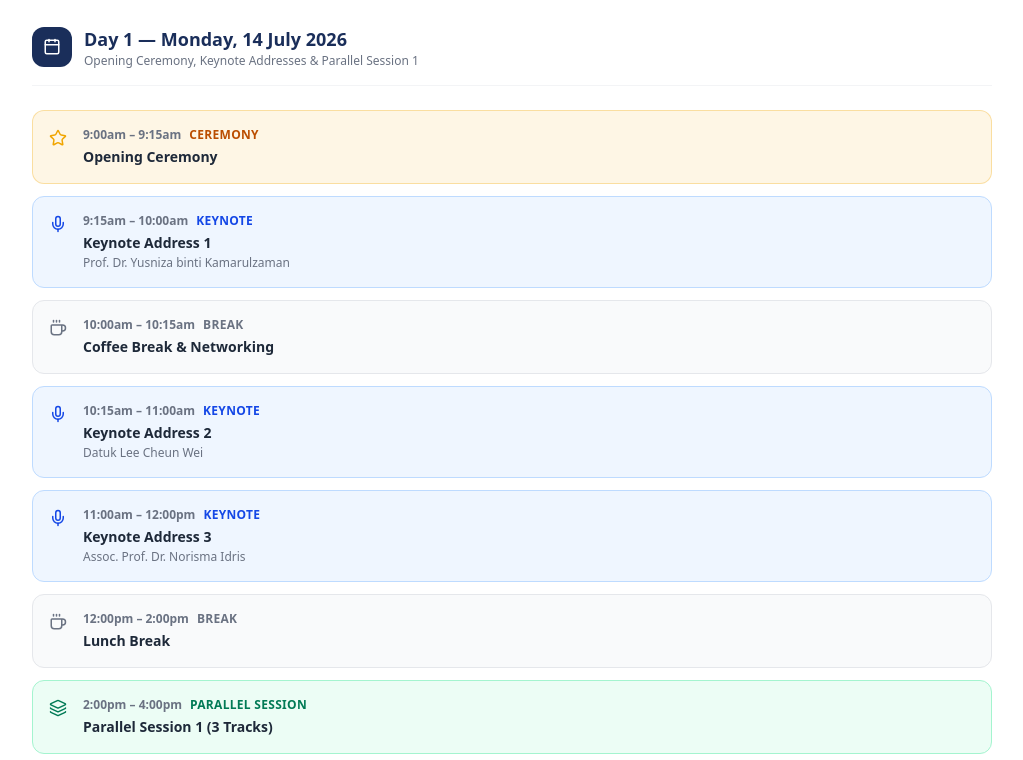
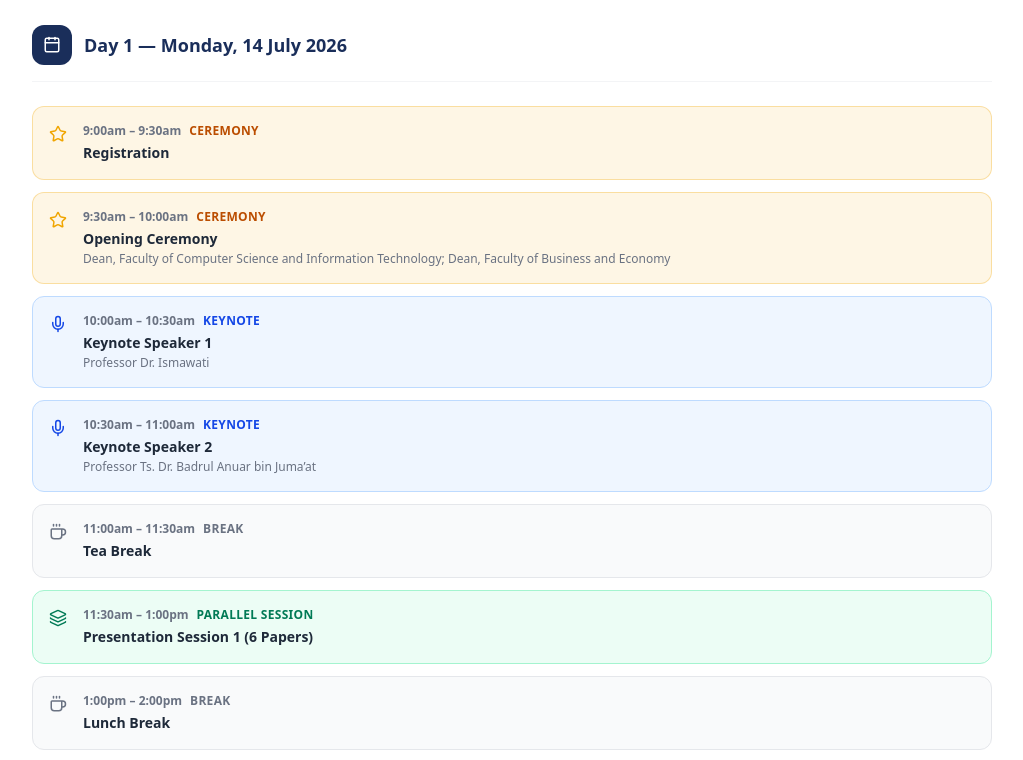
Before and after one commit to adamarbain/International-Conference-Nextgen-2026, a Next.js app: page /programme in a window 1280 px wide. Shown: the part 500-1260 px from the top of the page, without its empty margins (128-1151 px from the left). Built offline with nearby package versions, Linux system fonts and the light colour scheme.

Commit message:
Adjustments according to instructions 5

```diff
--- a/src/app/programme/page.tsx
+++ b/src/app/programme/page.tsx
@@ -79,14 +79,11 @@ export default function ProgrammePage() {
                     <h2 className="font-bold text-navy text-lg">
                       Day 1 — Monday, 14 July 2026
                     </h2>
-                    <p className="text-xs text-gray-500">
-                      Opening Ceremony, Keynote Addresses & Parallel Session 1
-                    </p>
                   </div>
                 </div>
                 <DaySchedule
                   items={day1Schedule}
-                  parallelSessions={parallelSession1}
+                  //parallelSessions={parallelSession1}
                 />
               </motion.div>
             ) : (
@@ -105,15 +102,11 @@ export default function ProgrammePage() {
                     <h2 className="font-bold text-navy text-lg">
                       Day 2 — Tuesday, 15 July 2026
                     </h2>
-                    <p className="text-xs text-gray-500">
-                      Parallel Sessions 2 & 3, Closing Ceremony & Best Paper
-                      Award
-                    </p>
                   </div>
                 </div>
                 <DaySchedule
                   items={day2Schedule}
-                  parallelSessions={[...parallelSession2, ...parallelSession3]}
+                  //parallelSessions={[...parallelSession2, ...parallelSession3]}
                 />
                 <div className="mt-6 bg-blue-50 rounded-xl p-4 border border-blue-100">
                   <p className="text-xs text-blue-700 font-medium">
--- a/src/data/seminar.ts
+++ b/src/data/seminar.ts
@@ -311,54 +311,78 @@ export const importantDates: ImportantDate[] = [
 // ─── Schedule ─────────────────────────────────────────────────────────────────
 
 export const day1Schedule: ScheduleItem[] = [
-  { time: "9:00am – 9:15am", title: "Opening Ceremony", type: "ceremony" },
+  { time: "9:00am – 9:30am", title: "Registration", type: "ceremony" },
   {
-    time: "9:15am – 10:00am",
-    title: "Keynote Address 1",
-    speaker: "Prof. Dr. Yusniza binti Kamarulzaman",
+    time: "9:30am – 10:00am",
+    title: "Opening Ceremony",
+    speaker:
+      "Dean, Faculty of Computer Science and Information Technology; Dean, Faculty of Business and Economy",
+    type: "ceremony",
+  },
+  {
+    time: "10:00am – 10:30am",
+    title: "Keynote Speaker 1",
+    speaker: "Professor Dr. Ismawati",
     type: "keynote",
   },
   {
-    time: "10:00am – 10:15am",
-    title: "Coffee Break & Networking",
+    time: "10:30am – 11:00am",
+    title: "Keynote Speaker 2",
+    speaker: "Professor Ts. Dr. Badrul Anuar bin Juma’at",
+    type: "keynote",
+  },
+  {
+    time: "11:00am – 11:30am",
+    title: "Tea Break",
     type: "break",
   },
   {
-    time: "10:15am – 11:00am",
-    title: "Keynote Address 2",
-    speaker: "Datuk Lee Cheun Wei",
-    type: "keynote",
-  },
-  {
-    time: "11:00am – 12:00pm",
-    title: "Keynote Address 3",
-    speaker: "Assoc. Prof. Dr. Norisma Idris",
-    type: "keynote",
-  },
-  { time: "12:00pm – 2:00pm", title: "Lunch Break", type: "break" },
-  {
-    time: "2:00pm – 4:00pm",
-    title: "Parallel Session 1 (3 Tracks)",
-    type: "parallel",
-  },
-];
-
-export const day2Schedule: ScheduleItem[] = [
-  {
-    time: "9:00am – 1:00pm",
-    title: "Parallel Session 2 (3 Tracks — 14 Papers)",
+    time: "11:30am – 1:00pm",
+    title: "Presentation Session 1 (6 Papers)",
     type: "parallel",
   },
   { time: "1:00pm – 2:00pm", title: "Lunch Break", type: "break" },
   {
     time: "2:00pm – 4:00pm",
-    title: "Parallel Session 3 (3 Tracks — 8 Papers)",
+    title: "Presentation Session 2 (8 Papers)",
     type: "parallel",
   },
   {
     time: "4:00pm – 4:30pm",
-    title: "Closing Ceremony & Best Paper Award",
+    title: "Tea Break and End",
     type: "closing",
+  },
+];
+
+export const day2Schedule: ScheduleItem[] = [
+  { time: "9:00am – 9:30am", title: "Registration", type: "ceremony" },
+  {
+    time: "9:30am – 10:00am",
+    title: "Keynote Speaker 3",
+    speaker: "Professor Dr. Yusniza binti Kamarulzaman",
+    type: "keynote",
+  },
+  {
+    time: "10:00am – 10:30am",
+    title: "Keynote Speaker 4",
+    speaker: "Datuk Lee Cheun Wei",
+    type: "keynote",
+  },
+  {
+    time: "10:30am – 11:00am",
+    title: "Tea Break",
+    type: "break",
+  },
+  {
+    time: "11:00am – 1:00pm",
+    title: "Parallel Session 1 (5 Papers)",
+    type: "parallel",
+  },
+  { time: "1:00pm – 2:00pm", title: "Lunch Break", type: "break" },
+  {
+    time: "2:00pm – 4:00pm",
+    title: "Parallel Session 2 (5 Papers)",
+    type: "parallel",
   },
 ];
 
```
Also changed, not shown: src/app/venue/page.tsx (+96 -17 lines).
